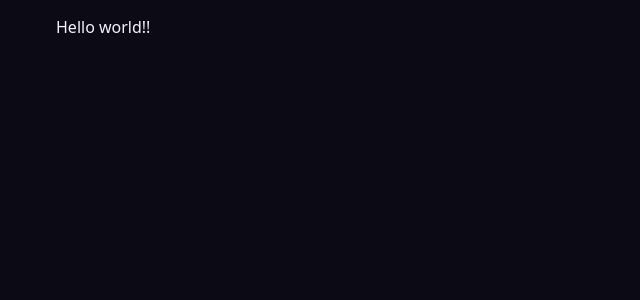
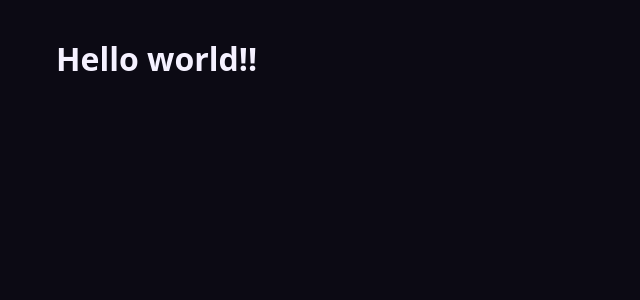
Before and after one commit to MaxiGarcia13/interview, a React (Vite) app: page / in a window 1280 px wide. Shown: the top 300 px of the page, without its empty margins (0-640 px from the left). Built offline with nearby package versions, Linux system fonts and the light colour scheme.

Commit message:
change div to title

```diff
--- a/src/components/app.tsx
+++ b/src/components/app.tsx
@@ -1,3 +1,3 @@
 export function App() {
-  return <div>Hello world!!</div>;
+  return <h1>Hello world!!</h1>;
 }
```
